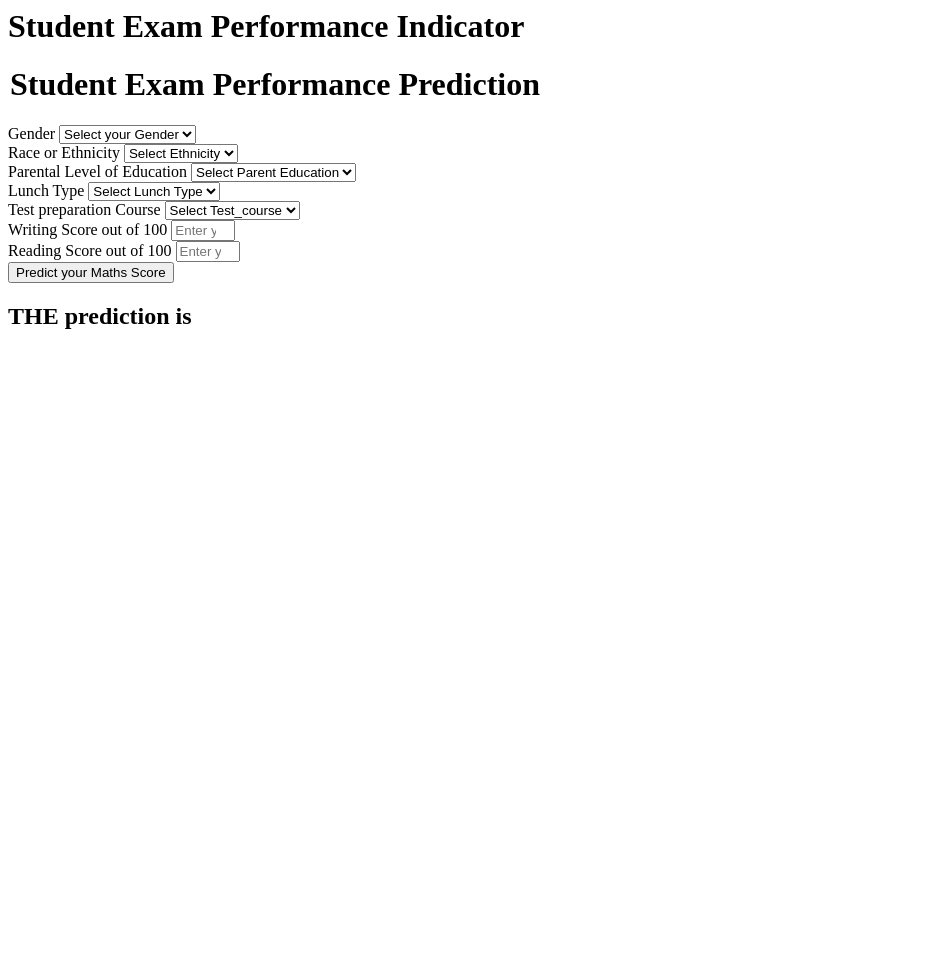
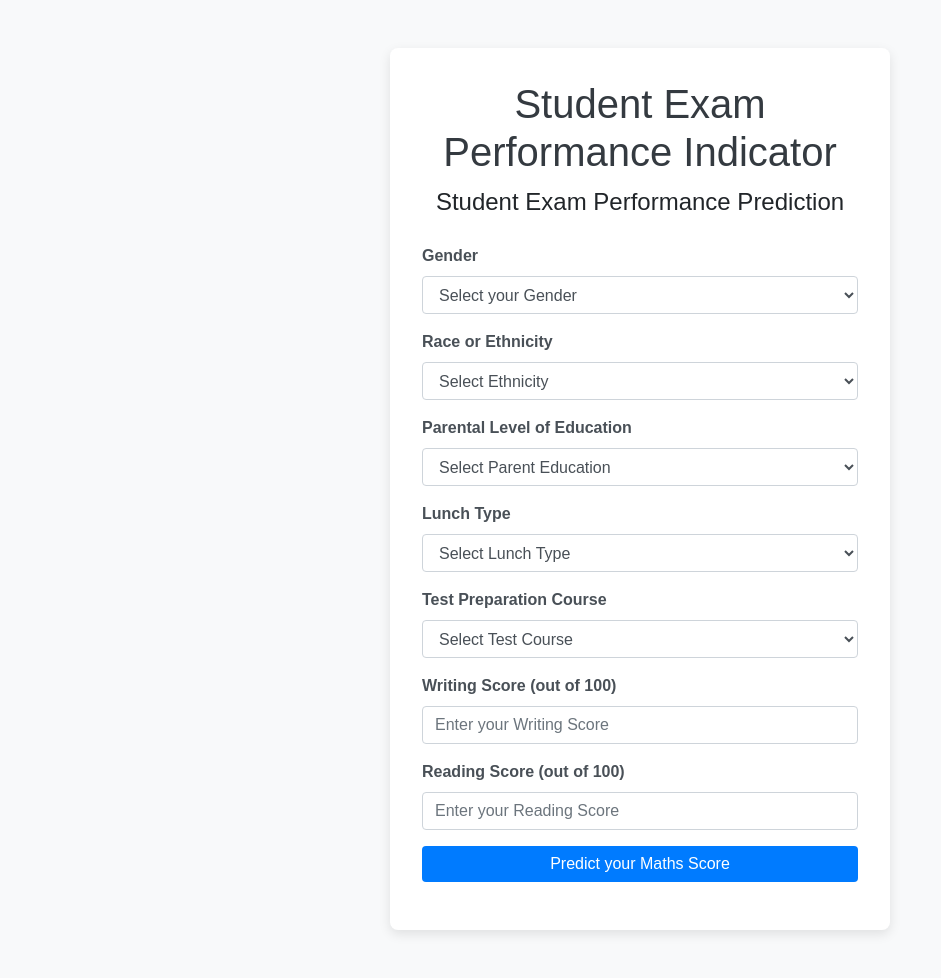
Before and after one commit to vipulwarthe/student-performance-project, a Flask app: page /predictdata in a window 1280 px wide. Shown: the whole page, without its empty margins (0-941 px from the left). Before the commit the page ends 329 px from the top, so only its background shows below. Run offline with Flask 3, Linux system fonts and the light colour scheme; some libraries are stand-ins or nearby versions.

Commit message:
html file updated

```diff
--- a/templates/home.html
+++ b/templates/home.html
@@ -1,111 +1,131 @@
-<html>
+<!DOCTYPE html>
+<html lang="en">
+<head>
+    <meta charset="UTF-8">
+    <meta name="viewport" content="width=device-width, initial-scale=1.0">
+    <title>Student Exam Performance Indicator</title>
+    <!-- Bootstrap CSS -->
+    <link href="https://stackpath.bootstrapcdn.com/bootstrap/4.5.2/css/bootstrap.min.css" rel="stylesheet">
+    <style>
+        body {
+            background-color: #f8f9fa;
+            font-family: Arial, sans-serif;
+        }
+        .login {
+            max-width: 500px;
+            margin: 3rem auto;
+            padding: 2rem;
+            background-color: #ffffff;
+            border-radius: 8px;
+            box-shadow: 0 4px 12px rgba(0, 0, 0, 0.1);
+        }
+        h1, h2 {
+            text-align: center;
+            color: #343a40;
+        }
+        .form-label {
+            font-weight: bold;
+            color: #495057;
+        }
+        .btn-primary {
+            background-color: #007bff;
+            border: none;
+            width: 100%;
+        }
+        .btn-primary:hover {
+            background-color: #0056b3;
+        }
+        h2 {
+            margin-top: 2rem;
+            color: #28a745;
+            font-weight: 600;
+        }
+    </style>
+</head>
 <body>
     <div class="login">
         <h1>Student Exam Performance Indicator</h1>
 
-       <form action="{{ url_for('predict_datapoint')}}" method="post">
-        <h1>
-            <legend>Student Exam Performance Prediction</legend>
-        </h1>
+        <form action="{{ url_for('predict_datapoint') }}" method="post">
+            <fieldset>
+                <legend class="text-center mb-4">Student Exam Performance Prediction</legend>
+
                 <div class="mb-3">
                     <label class="form-label">Gender</label>
-            <select class="form-control" name="gender" placeholder="Enter you Gender" required>
-                <option class="placeholder" selected disabled value="">Select your Gender</option>
-                <option value="male">
-                    Male
-                </option>
-                <option value="female">
-                    Female
-                </option>
+                    <select class="form-control" name="gender" required>
+                        <option selected disabled value="">Select your Gender</option>
+                        <option value="male">Male</option>
+                        <option value="female">Female</option>
                     </select>
                 </div>
+
                 <div class="mb-3">
                     <label class="form-label">Race or Ethnicity</label>
-            <select class="form-control" name="ethnicity" placeholder="Enter you ethnicity" required>
-                <option class="placeholder" selected disabled value="">Select Ethnicity</option>
-                <option value="group A">
-                    Group A
-                </option>
-                <option value="group B">
-                    Group B
-                </option>
-                <option value="group C">
-                    Group C
-                </option>
-                <option value="group D">
-                    Group D
-                </option>
-                <option value="group E">
-                    Group E
-                </option>
+                    <select class="form-control" name="ethnicity" required>
+                        <option selected disabled value="">Select Ethnicity</option>
+                        <option value="group A">Group A</option>
+                        <option value="group B">Group B</option>
+                        <option value="group C">Group C</option>
+                        <option value="group D">Group D</option>
+                        <option value="group E">Group E</option>
                     </select>
                 </div>
+
                 <div class="mb-3">
                     <label class="form-label">Parental Level of Education</label>
-            <select class="form-control" name="parental_level_of_education"
-                placeholder="Enter you Parent Education" required>
-                <option class="placeholder" selected disabled value="">Select Parent Education</option>
-                <option value="associate's degree">
-                    associate's degree
-                </option>
-                <option value="bachelor's degree">
-                    bachelor's degree
-                </option>
-                <option value="high school">
-                    high school
-                </option>
-                <option value="master's degree">
-                    master's degree
-                </option>
-                <option value="some college">
-                    some college
-                </option>
-                <option value="some high school">
-                    some high school
-                </option>
+                    <select class="form-control" name="parental_level_of_education" required>
+                        <option selected disabled value="">Select Parent Education</option>
+                        <option value="associate's degree">Associate's degree</option>
+                        <option value="bachelor's degree">Bachelor's degree</option>
+                        <option value="high school">High school</option>
+                        <option value="master's degree">Master's degree</option>
+                        <option value="some college">Some college</option>
+                        <option value="some high school">Some high school</option>
                     </select>
                 </div>
+
                 <div class="mb-3">
                     <label class="form-label">Lunch Type</label>
-            <select class="form-control" name="lunch" placeholder="Enter you Lunch" required>
-                <option class="placeholder" selected disabled value="">Select Lunch Type</option>
-                <option value="free/reduced">
-                    free/reduced
-                </option>
-                <option value="standard">
-                    standard
-                </option>
+                    <select class="form-control" name="lunch" required>
+                        <option selected disabled value="">Select Lunch Type</option>
+                        <option value="free/reduced">Free/reduced</option>
+                        <option value="standard">Standard</option>
                     </select>
                 </div>
+
                 <div class="mb-3">
-            <label class="form-label">Test preparation Course</label>
-            <select class="form-control" name="test_preparation_course" placeholder="Enter you Course"
-                required>
-                <option class="placeholder" selected disabled value="">Select Test_course</option>
-                <option value="none">
-                    None
-                </option>
-                <option value="completed">
-                    Completed
-                </option>
+                    <label class="form-label">Test Preparation Course</label>
+                    <select class="form-control" name="test_preparation_course" required>
+                        <option selected disabled value="">Select Test Course</option>
+                        <option value="none">None</option>
+                        <option value="completed">Completed</option>
                     </select>
                 </div>
+
                 <div class="mb-3">
-            <label class="form-label">Writing Score out of 100</label>
-            <input class="form-control" type="number" name="reading_score"
-                placeholder="Enter your Reading score" min='0' max='100' />
+                    <label class="form-label">Writing Score (out of 100)</label>
+                    <input class="form-control" type="number" name="writing_score" placeholder="Enter your Writing Score" min="0" max="100" required>
                 </div>
+
                 <div class="mb-3">
-            <label class="form-label">Reading Score out of 100</label>
-            <input class="form-control" type="number" name="writing_score"
-                placeholder="Enter your Reading Score" min='0' max='100' />
+                    <label class="form-label">Reading Score (out of 100)</label>
+                    <input class="form-control" type="number" name="reading_score" placeholder="Enter your Reading Score" min="0" max="100" required>
                 </div>
+
                 <div class="mb-3">
-            <input class="btn btn-primary" type="submit" value="Predict your Maths Score" required />
+                    <button class="btn btn-primary" type="submit">Predict your Maths Score</button>
                 </div>
+            </fieldset>
         </form>
-    <h2>
-       THE  prediction is {{results}}
-    </h2>
-   <body>
+
+        {% if results %}
+            <h2>Prediction: {{ results }}</h2>
+        {% endif %}
+    </div>
+
+    <!-- Bootstrap JS and dependencies -->
+    <script src="https://code.jquery.com/jquery-3.5.1.slim.min.js"></script>
+    <script src="https://cdn.jsdelivr.net/npm/popper.js@1.16.1/dist/umd/popper.min.js"></script>
+    <script src="https://stackpath.bootstrapcdn.com/bootstrap/4.5.2/js/bootstrap.min.js"></script>
+</body>
 </html>
```
Lines whose indentation alone changed are shown as unchanged.
